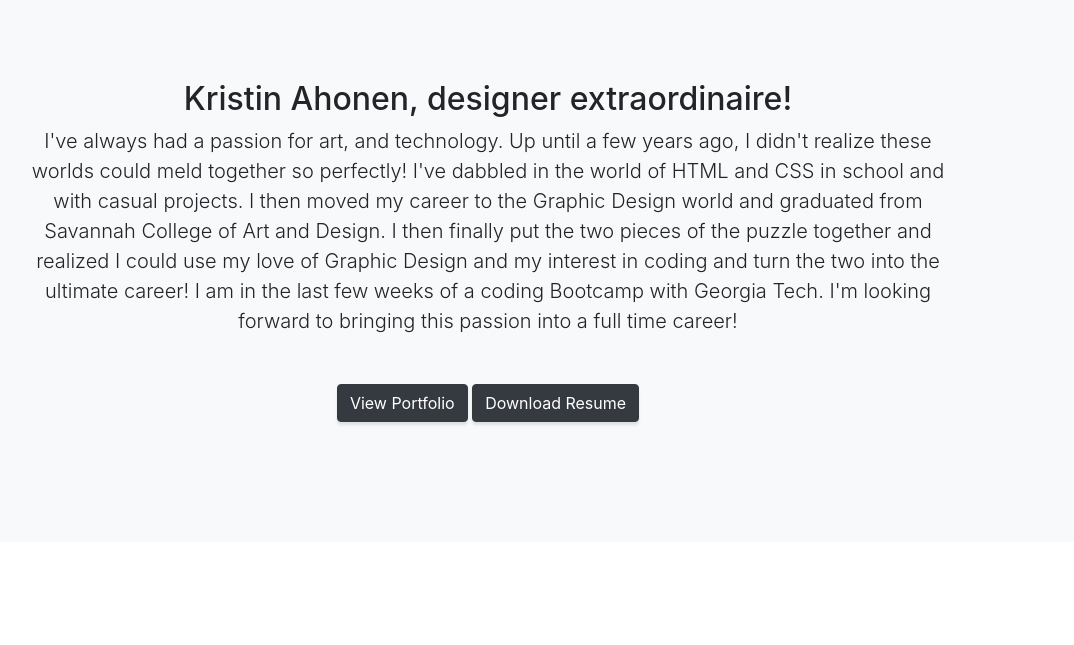
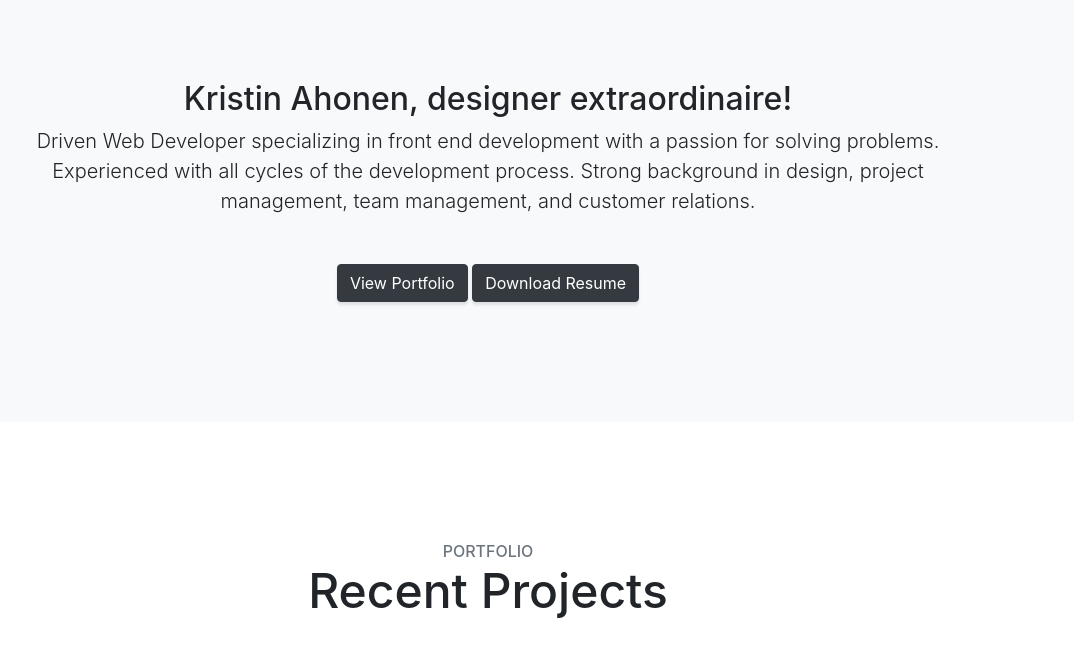
Before and after one commit to kahonen/webdevportfolio, a website with bundled scripts: page index.html in a window 1280 px wide. Shown: the part 840-1485 px from the top of the page, without its empty margins (152-1226 px from the left). Built offline with nearby package versions, Linux system fonts and the light colour scheme.

Commit message:
New Resume

```diff
--- a/index.html
+++ b/index.html
@@ -67,9 +67,9 @@
         <div class="row">
           <div class="col-lg-10 mx-auto">
             <h2>Kristin Ahonen, designer extraordinaire!</h2>
-            <p class="lead mb-5">I've always had a passion for art, and technology. Up until a few years ago, I didn't realize these worlds could meld together so perfectly! I've dabbled in the world of HTML and CSS in school and with casual projects. I then moved my career to the Graphic Design world and graduated from Savannah College of Art and Design. I then finally put the two pieces of the puzzle together and realized I could use my love of Graphic Design and my interest in coding and turn the two into the ultimate career! I am in the last few weeks of a coding Bootcamp with Georgia Tech. I'm looking forward to bringing this passion into a full time career!</p>
+            <p class="lead mb-5">Driven Web Developer specializing in front end development with a passion for solving problems. Experienced with all cycles of the development process. Strong background in design, project management, team management, and customer relations.</p>
             <a class="btn btn-dark btn-xl js-scroll-trigger" href="#portfolio">View Portfolio</a>
-            <a class="btn btn-dark btn-xl js-scroll-trigger" id= "btnShow" href="img/kahonen_resume.pdf" download="kahonen_resume.pdf">Download Resume</a>
+            <a class="btn btn-dark btn-xl js-scroll-trigger" id= "btnShow" href="img/KRISTINAHONEN_RESUME.pdf" download="KRISTINAHONEN_RESUME.pdf">Download Resume</a>
             <div id="dialog" style="display: none;">
               <div>
                   <iframe id="frame"></iframe>
```
Also changed, not shown: 2 other files.
